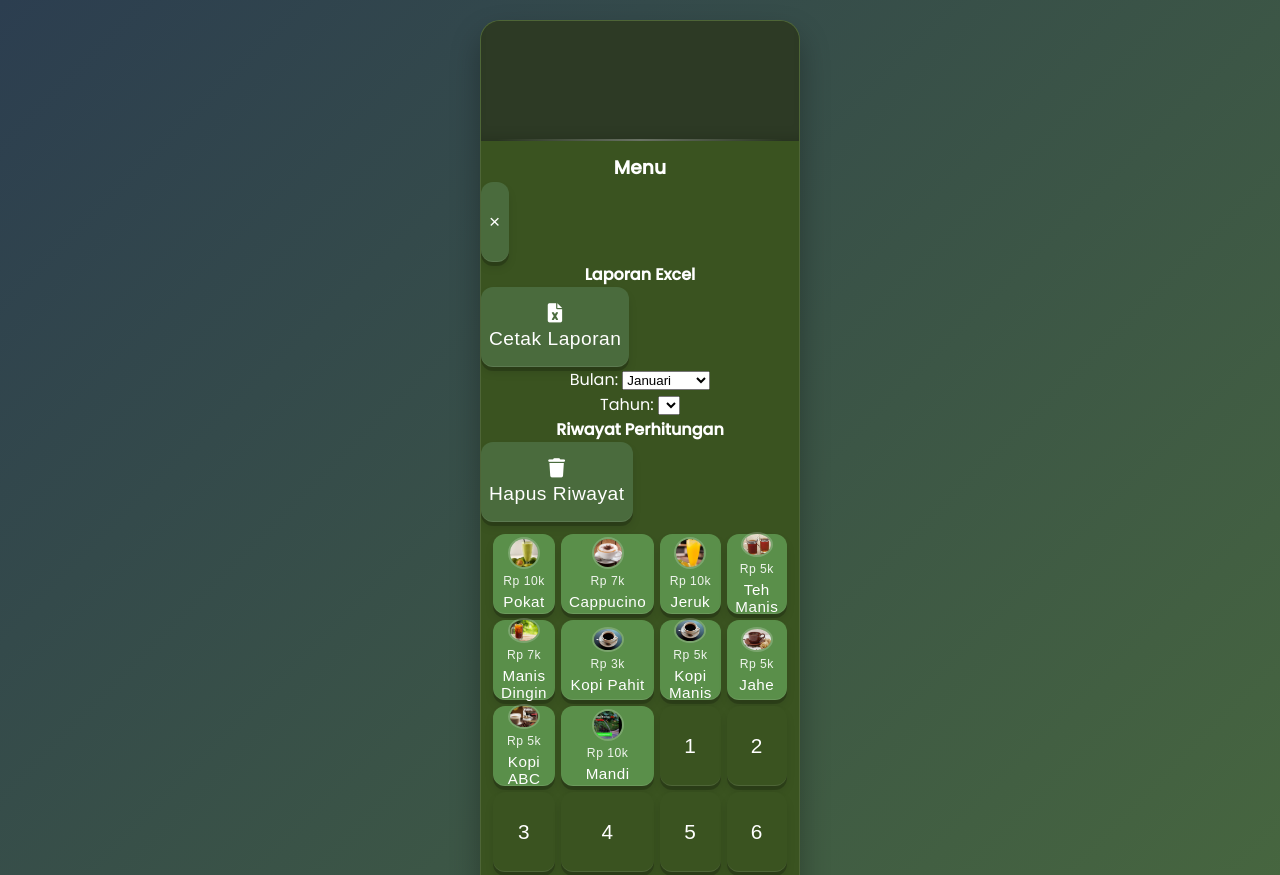
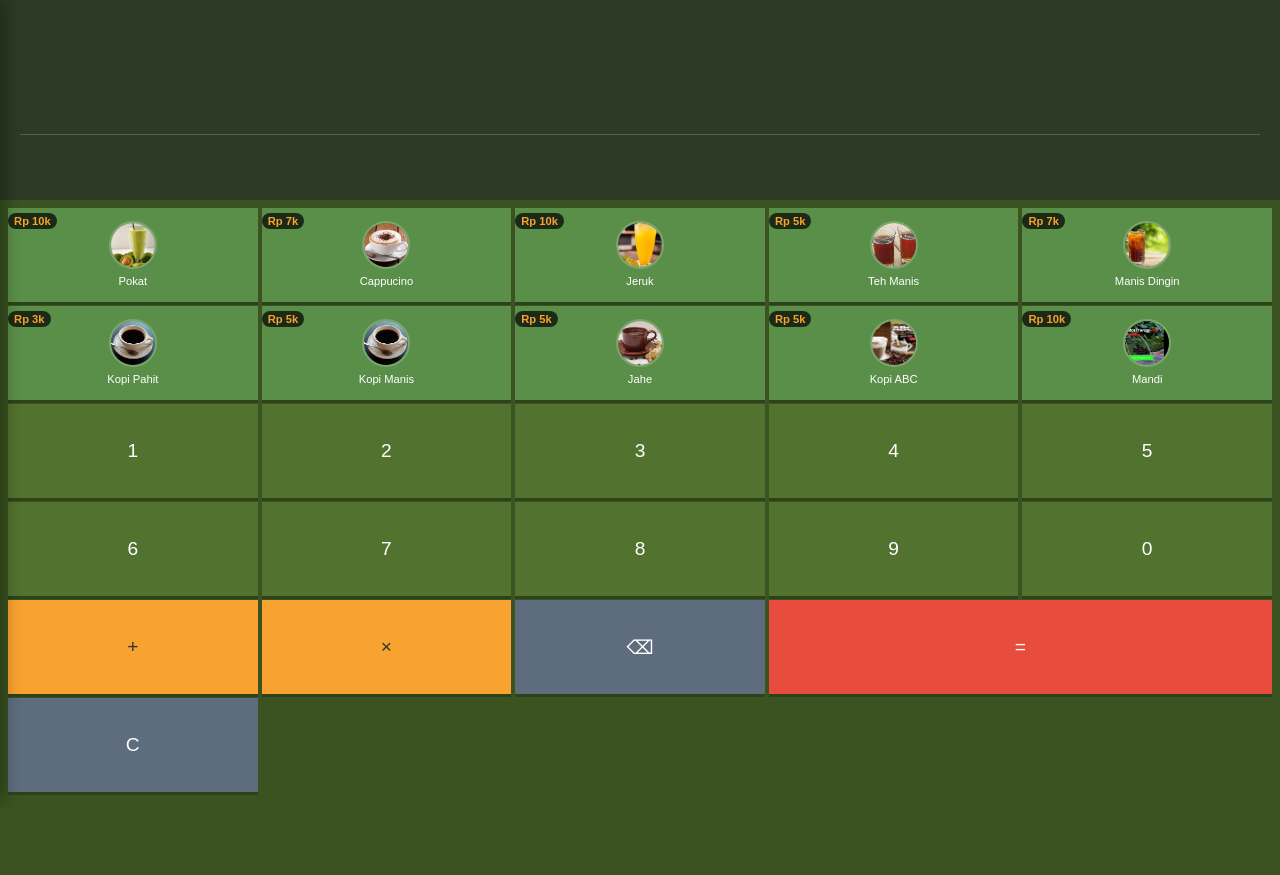
Before and after one commit to Alisud1005/kalkulatorkasir, a plain HTML site: page index.html in a window 1280 px wide. Shown: the top 875 px of the page. After the commit the page ends 800 px from the top, so only its background shows below. Drawn offline with Linux system fonts and the light colour scheme.

Commit message:
Update styles.css

```diff
--- a/styles.css
+++ b/styles.css
@@ -1,292 +1,481 @@
 :root {
-    --primary-color: #3a5320;
-    --secondary-color: #f8a22f;
-    --accent-color: #e74c3c;
-    --text-color: #ffffff;
-    --button-color: #4a6b3d;
-    --button-hover: #5a8f4a;
+    /* Variabel Warna */
+    --primary: #3a5320;
+    --secondary: #f8a22f;
+    --accent: #e74c3c;
+    --text: #ffffff;
+    --btn: #4a6b3d;
+    --btn-hover: #5a8f4a;
     --display-bg: #2d3a25;
-    --food-button: #5a8f4a;
-    --shadow-color: rgba(0, 0, 0, 0.2);
-    --button-gap: 6px;
-    --button-border: 4px;
+    --food-btn: #5a8f4a;
+    --shadow: rgba(0, 0, 0, 0.2);
+    --history-bg: #2d3a25;
+
+    /* Variabel Ukuran */
+    --gap: 4px;
+    --border: 3px;
+    --radius: 0px;
 }
 
+/* Reset Dasar */
 * {
     margin: 0;
     padding: 0;
     box-sizing: border-box;
+    -webkit-tap-highlight-color: transparent;
+}
+
+html, body {
+    width: 100%;
+    height: 100%;
+    overflow: hidden;
+    touch-action: manipulation;
 }
 
 body {
+    font-family: 'Poppins', sans-serif;
+    background: var(--primary);
+    color: var(--text);
     display: flex;
     justify-content: center;
     align-items: center;
-    min-height: 100vh;
-    background: linear-gradient(135deg, #2c3e50, #4a6b3d);
-    font-family: 'Poppins', sans-serif;
-    color: var(--text-color);
 }
 
+/* Container Utama */
 .container {
-    text-align: center;
-    padding: 20px;
-    width: 100%;
-    max-width: 360px;
+    width: 100vw;
+    height: 100vh;
+    display: flex;
+    padding: 0;
 }
 
-h1 {
-    margin-bottom: 25px;
-    font-weight: 500;
-    color: #fff;
-    text-shadow: 0 2px 10px rgba(0,0,0,0.2);
-    letter-spacing: 0.5px;
+/* Kalkulator */
+.calculator {
+    width: 100%;
+    height: 100%;
+    display: flex;
+    flex-direction: column;
+    background: var(--primary);
+    box-shadow: none;
+    border-radius: 0;
+    position: relative;
 }
 
-.calculator {
-    border-radius: 20px;
-    overflow: hidden;
-    width: 100%;
-    background-color: var(--primary-color);
-    box-shadow: 0 15px 30px rgba(0, 0, 0, 0.3);
-    transition: transform 0.3s ease, box-shadow 0.3s ease;
-    border: 1px solid rgba(255, 255, 255, 0.1);
+/* Layar Display */
+.display {
+    flex: 0 0 30%;
+    padding: 15px 20px;
+    background: var(--display-bg);
+    color: var(--text);
+    text-align: right;
+    overflow-y: auto;
+    position: relative;
 }
 
-.calculator:hover {
-    transform: translateY(-5px);
-    box-shadow: 0 20px 40px rgba(0, 0, 0, 0.4);
+/* Area Kalkulasi */
+.calculation-area {
+    height: 70%;
+    overflow-y: auto;
+    padding: 10px 0;
+    font-size: 1.8rem;
+    line-height: 1.4;
 }
 
-.display {
-    height: 120px;
+/* Area Item Makanan */
+.food-items-area {
+    height: 30%;
     overflow-y: auto;
-    white-space: normal;
-    word-wrap: break-word;
-    text-align: right;
-    padding: 15px;
-    font-size: 1.5em;
-    line-height: 1.4;
-    background-color: var(--display-bg);
-    color: #fff;
-    font-weight: 400;
-    scrollbar-width: thin;
-    scrollbar-color: var(--button-hover) var(--display-bg);
-    /* Pemisah elegan */
-    position: relative;
-    border-radius: 15px 15px 0 0;
-    margin-bottom: 12px;
-    box-shadow: inset 0 -10px 15px -10px rgba(0,0,0,0.2);
+    border-top: 1px solid rgba(255,255,255,0.2);
+    padding: 10px 0;
+    font-size: 0.9rem;
 }
 
-.display::after {
-    content: '';
-    position: absolute;
-    bottom: 0;
-    left: 50%;
-    transform: translateX(-50%);
-    width: 90%;
-    height: 2px;
-    background: linear-gradient(90deg,
-                transparent,
-                rgba(255,255,255,0.3),
-                transparent);
+/* Style untuk perhitungan */
+.perhitungan {
+    word-break: break-all;
+    white-space: normal;
+    text-align: right;
+    margin-bottom: 5px;
 }
 
-
-.display::-webkit-scrollbar {
-    width: 8px;
+.hasil {
+    text-align: right;
+    color: var(--secondary);
+    font-weight: 500;
+    margin-top: 5px;
+    font-size: 2rem;
 }
 
-.display::-webkit-scrollbar-track {
-    background: var(--display-bg);
+/* Style untuk item makanan */
+.item-makanan {
+    display: block;
+    text-align: left;
+    padding: 5px 0;
+    white-space: nowrap;
+    overflow: hidden;
+    text-overflow: ellipsis;
+    border-bottom: 1px dashed rgba(255,255,255,0.1);
 }
 
-.display::-webkit-scrollbar-thumb {
-    background-color: var(--button-hover);
-    border-radius: 4px;
+/* Grid Tombol */
+.buttons {
+    flex: 1;
+    display: grid;
+    gap: var(--gap);
+    padding: 8px;
+    overflow: hidden;
+    grid-template-columns: repeat(5, minmax(0, 1fr));
+    grid-auto-rows: minmax(0, 1fr);
 }
 
-.buttons {
-    display: grid;
-    grid-template-columns: repeat(4, 1fr);
-    gap: var(--button-gap);
-    padding: 12px;
-    background-color: var(--primary-color);
-}
-
+/* Tombol Dasar */
 button {
-    height: 80px;
-    font-size: 1.2em;
+    min-height: 0;
     border: none;
-    background-color: var(--button-color);
-    color: var(--text-color);
-    cursor: pointer;
-    transition: all 0.2s ease;
-    outline: none;
+    background: var(--btn);
+    color: var(--text);
+    font-size: clamp(1rem, 4vw, 1.4rem);
     display: flex;
     flex-direction: column;
     align-items: center;
     justify-content: center;
-    gap: 5px;
-    padding: 8px;
-    position: relative;
-    font-weight: 500;
-    letter-spacing: 0.5px;
-    border-radius: 12px;
-    /* Efek 3D */
-    box-shadow: 0 var(--button-border) 0 0 rgba(0,0,0,0.2),
-                0 calc(var(--button-border) + 2px) 8px rgba(0,0,0,0.1);
-    transform: translateY(0);
-    border-bottom: 1px solid rgba(255,255,255,0.1);
+    cursor: pointer;
+    transition: all 0.2s;
+    box-shadow: 0 var(--border) 0 0 var(--shadow);
+    user-select: none;
+    padding: 5px;
+    border-radius: var(--radius);
 }
 
+/* Adjust ukuran tombol */
+button[data-value] {
+    position: relative;
+    padding: 8px 5px !important;
+    overflow: hidden;
+}
+
+/* Tombol Khusus */
+.number { background: #52722f; }
+button[data-value] { background: var(--food-btn); }
+.operator { background: var(--secondary); color: #333; }
+.equals {
+    background: var(--accent);
+    grid-column: span 2;
+}
+.clear, .backspace { background: #5d6d7e; }
+
+/* Efek Interaksi */
 button:active {
-    transform: translateY(var(--button-border));
-    box-shadow: 0 1px 2px rgba(0,0,0,0.1);
+    transform: translateY(var(--border));
+    box-shadow: none;
 }
 
 button:hover {
-    background-color: var(--button-hover);
-    z-index: 2;
-    transform: translateY(-2px);
-    box-shadow: 0 calc(var(--button-border) + 2px) 0 0 rgba(0,0,0,0.2),
-                0 calc(var(--button-border) + 6px) 12px rgba(0,0,0,0.15);
+    filter: brightness(1.1);
 }
 
-.number {
-    background-color: #3a5320;
-    font-size: 1.3em;
-    font-weight: 500;
+/* Style Gambar Makanan */
+.food-img {
+    width: 42px;
+    height: 42px;
+    object-fit: cover;
+    border-radius: 50%;
+    border: 2px solid rgba(255,255,255,0.2);
 }
 
-.number:hover {
-    background-color: #4a6b3d;
+/* Style nama minuman */
+.food-name {
+    font-size: 0.7rem;
+    text-align: center;
+    line-height: 1.2;
+    display: -webkit-box;
+    -webkit-line-clamp: 2;
+    -webkit-box-orient: vertical;
+    overflow: hidden;
+    text-overflow: ellipsis;
+    max-width: 100%;
+    padding: 0 3px;
 }
 
-button[data-value] {
-    background-color: var(--food-button);
-    font-size: 0.95em;
-}
-
-button[data-value]:hover {
-    background-color: #6ba856;
-    transform: translateY(-2px);
-}
-
-.food-img {
-    width: 32px;
-    height: 32px;
-    object-fit: cover;
-    border-radius: 50%;
-    border: 2px solid rgba(255, 255, 255, 0.2);
-    transition: transform 0.2s ease;
-}
-
-button:hover .food-img {
+/* Efek hover untuk gambar */
+button[data-value]:hover .food-img {
     transform: scale(1.1);
 }
 
 .food-price {
-    font-size: 0.8em;
-    font-weight: 500;
-    color: rgba(255, 255, 255, 0.9);
+    position: absolute;
+    top: 5px;
+    left: 0.1px;
+    background: rgba(0, 0, 0, 0.7);
+    color: var(--secondary) !important;
+    padding: 2px 6px;
+    border-radius: 10px;
+    font-size: 0.65rem !important;
+    font-weight: bold;
 }
 
-.operator {
-    background-color: var(--secondary-color);
-    box-shadow: 0 var(--button-border) 0 0 #d18a27;
+button[data-value] {
+    display: flex;
+    flex-direction: column;
+    align-items: center;
+    justify-content: center;
+    padding: 10px 5px !important;
+    gap: 6px;
 }
 
-.operator:hover {
-    background-color: #ffb347;
-    box-shadow: 0 calc(var(--button-border) + 2px) 0 0 #d18a27;
+/* Efek hover */
+button[data-value]:hover .food-price {
+    background: rgba(0, 0, 0, 0.8);
+    color: white !important;
 }
 
-.equals {
-    background-color: var(--accent-color);
-    box-shadow: 0 var(--button-border) 0 0 #c0392b;
+/* Combined Sidebar Menu */
+.sidebar-menu {
+    position: fixed;
+    top: 0;
+    left: -300px;
+    width: 300px;
+    height: 100%;
+    background: var(--history-bg);
+    z-index: 100;
+    transition: left 0.3s ease;
+    padding: 20px;
+    overflow-y: auto;
+    box-shadow: 5px 0 15px rgba(0,0,0,0.3);
 }
 
-.equals:hover {
-    background-color: #c0392b;
-    box-shadow: 0 calc(var(--button-border) + 2px) 0 0 #a33226;
+.sidebar-menu.active {
+    left: 0;
 }
 
-.clear {
-    background-color: #5d6d7e;
-    font-size: 1.2em;
+/* Menu Header */
+.menu-header {
+    display: flex;
+    justify-content: space-between;
+    align-items: center;
+    margin-bottom: 20px;
+    padding-bottom: 10px;
+    border-bottom: 1px solid rgba(255,255,255,0.2);
 }
 
-.clear:hover {
-    background-color: #6d7e8f;
+.menu-header h3 {
+    color: var(--secondary);
+    font-size: 1.2rem;
+    margin: 0;
 }
 
-.backspace {
-    background-color: #5d6d7e;
-    font-size: 1.3em;
+#close-menu {
+    background: none;
+    border: none;
+    color: white;
+    font-size: 1.5rem;
+    cursor: pointer;
+    padding: 5px;
 }
 
-.backspace:hover {
-    background-color: #6d7e8f;
+/* Menu Content */
+.menu-content {
+    display: flex;
+    flex-direction: column;
+    gap: 25px;
 }
 
-/* Efek khusus untuk tombol yang ditekan */
-button:active {
-    box-shadow: inset 0 0 10px rgba(0,0,0,0.2);
+.menu-section {
+    display: flex;
+    flex-direction: column;
+    gap: 10px;
 }
 
-/* Responsive design */
-@media (max-width: 400px) {
-    .container {
-        padding: 15px;
+.menu-section h4 {
+    color: var(--secondary);
+    font-size: 1rem;
+    margin-bottom: 5px;
+    padding-bottom: 5px;
+    border-bottom: 1px solid rgba(255,255,255,0.1);
+}
+
+/* Menu Items */
+.menu-item {
+    width: 100%;
+    padding: 10px 15px;
+    background: rgba(255,255,255,0.1);
+    border: none;
+    border-radius: 5px;
+    color: white;
+    text-align: left;
+    cursor: pointer;
+    display: flex;
+    align-items: center;
+    gap: 10px;
+    transition: all 0.2s;
+    font-size: 0.9rem;
+}
+
+.menu-item:hover {
+    background: rgba(255,255,255,0.2);
+}
+
+.menu-item i {
+    width: 20px;
+    text-align: center;
+}
+
+/* Form Groups */
+.form-group {
+    position: relative;
+    margin-bottom: 15px;
+}
+
+.form-group::after {
+    content: "▼";
+    color: var(--secondary);
+    font-size: 0.7rem;
+    position: absolute;
+    right: 12px;
+    top: 50%;
+    transform: translateY(-50%);
+    pointer-events: none;
+}
+
+
+.form-group label {
+    display: block;
+    margin-bottom: 5px;
+    color: var(--secondary);
+    font-size: 0.9rem;
+}
+
+.form-group select {
+    width: 100%;
+    padding: 8px 10px;
+    border-radius: 5px;
+    border: 1px solid var(--secondary);
+    background: rgba(0,0,0,0.3); /* Latar belakang gelap */
+    color: white; /* Warna teks putih */
+    font-size: 0.9rem;
+    appearance: none; /* Hilangkan style default browser */
+    -webkit-appearance: none;
+    -moz-appearance: none;
+    cursor: pointer;
+}
+
+.form-group select option {
+    background: var(--history-bg); /* Warna latar sama dengan menu */
+    color: white;
+    padding: 8px;
+}
+
+/* History Content */
+.history-content {
+    max-height: 200px;
+    overflow-y: auto;
+    background: rgba(0,0,0,0.1);
+    border-radius: 5px;
+    padding: 10px;
+}
+
+.history-item {
+    padding: 8px 0;
+    border-bottom: 1px dashed rgba(255,255,255,0.1);
+    cursor: pointer;
+    font-size: 0.8rem;
+}
+
+.history-item:hover {
+    background: rgba(255,255,255,0.05);
+}
+
+.history-item div:first-child {
+    margin-bottom: 3px;
+    font-weight: 500;
+}
+
+.history-item div:nth-child(2) {
+    color: var(--secondary);
+    font-size: 0.9rem;
+}
+
+.history-item small {
+    color: rgba(255,255,255,0.6);
+    font-size: 0.7rem;
+    display: block;
+    margin-top: 2px;
+}
+
+/* Hamburger Menu Button */
+#toggle-menu {
+    position: absolute;
+    top: 10px;
+    left: 10px;
+    width: 40px;
+    height: 40px;
+    background: rgba(0,0,0,0.2);
+    border: none;
+    border-radius: 50%;
+    color: white;
+    font-size: 1.2rem;
+    cursor: pointer;
+    z-index: 10;
+    display: flex;
+    align-items: center;
+    justify-content: center;
+}
+
+#toggle-menu:hover {
+    background: rgba(0,0,0,0.3);
+}
+
+/* Untuk Layar Lebar */
+@media (min-width: 600px) {
+    .display {
+        flex: 0 0 25%;
     }
 
-    h1 {
-        font-size: 1.5em;
-        margin-bottom: 20px;
+    .calculation-area {
+        font-size: 2rem;
     }
 
-    .calculator {
-        border-radius: 15px;
-    }
-
-    .display {
-        height: 120px;
-        padding: 15px;
-        font-size: 1.4em;
+    .hasil {
+        font-size: 2.2rem;
     }
 
     button {
-        height: 75px;
-        font-size: 1.1em;
+        font-size: 1.2rem;
     }
 
     .food-img {
-        width: 28px;
-        height: 28px;
+        width: 48px;
+        height: 48px;
+    }
+
+    .food-price {
+        font-size: 0.7rem !important;
     }
 }
 
-
-/* Responsive adjustments */
+/* Untuk layar kecil */
 @media (max-width: 400px) {
-    :root {
-        --button-gap: 4px;
-        --button-border: 3px;
+    .sidebar-menu {
+        width: 280px;
     }
 
-    .buttons {
-        padding: 8px;
+    .food-price {
+        font-size: 0.6rem !important;
+        padding: 1px 4px;
     }
 
-    button {
-        height: 70px;
-        border-radius: 10px;
-    }
-
-    .display {
-        height: 120px;
-        padding: 15px;
+    .food-img {
+        width: 36px;
+        height: 36px;
     }
 }
+
+/* Menyembunyikan scrollbar */
+::-webkit-scrollbar {
+    display: none;
+}
+
+* {
+    -ms-overflow-style: none;
+    scrollbar-width: none;
+}
```
